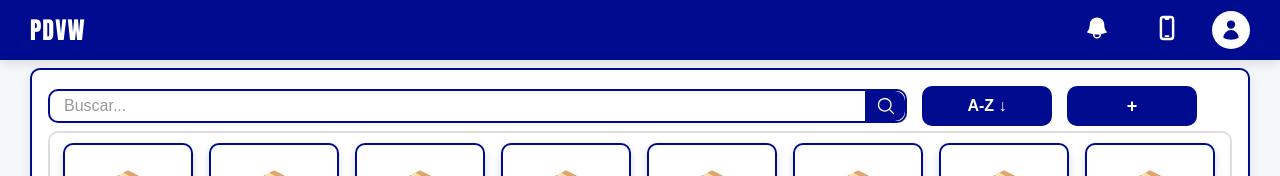
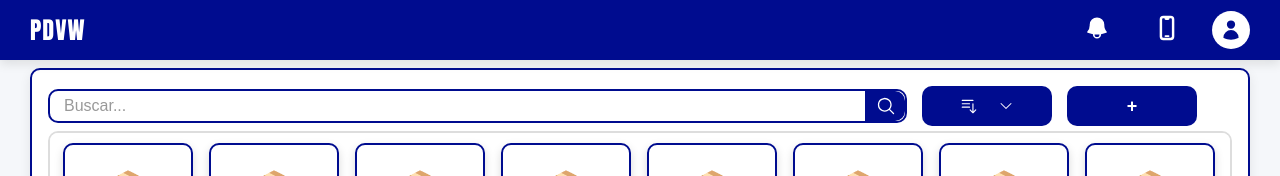
Before and after one commit to jjcm296/PDVMWeb, a React (Create React App) app in the folder frontend/: page /products in a window 1280 px wide. Shown: the top 176 px of the page. Built offline with nearby package versions, Linux system fonts and the light colour scheme.

Commit message:
fix: corrige diseño y funcionalidad del botón de filtro
- Se muestra solo el ícono seleccionado en el botón
- Se alinea correctamente el ícono y la flecha hacia la derecha
- Se elimina texto innecesario para un diseño más limpio

```diff
--- a/frontend/src/componenst/ui/botonFiltro/BotonFiltro.css
+++ b/frontend/src/componenst/ui/botonFiltro/BotonFiltro.css
@@ -1,7 +1,16 @@
+.boton-filtro-wrapper {
+    position: relative;
+    display: inline-block;
+}
+
 .boton-filtro-global {
+    display: flex;
+    align-items: center;
+    gap: 6px;
+    justify-content: center;
     height: 40px;
     width: 130px;
-    padding: 10px 40px;
+    padding: 10px;
     font-size: 16px;
     font-weight: bold;
     background-color: var(--color-principal, #000c8f);
@@ -12,8 +21,83 @@
     transition: background-color 0.3s ease;
 }
 
-.boton-filtro-global:hover {
+.boton-filtro-wrapper:hover .boton-filtro-global {
     background-color: white;
     color: var(--color-principal, #000c8f);
     border: 2px solid var(--color-principal, #000c8f);
 }
+
+
+.filtro-dropdown {
+    position: absolute;
+    top: 100%; /* justo debajo del botón sin espacio */
+    right: 0;
+    background-color: white;
+    border: 2px solid var(--color-principal, #000c8f);
+    border-radius: 10px;
+    list-style: none;
+    margin: 0;
+    padding: 0;
+    width: 160px;
+    box-shadow: 0 4px 8px rgba(0, 0, 0, 0.1);
+    z-index: 999;
+    font-family: 'Segoe UI', sans-serif;
+    opacity: 0;
+    pointer-events: none;
+    transition: opacity 0.2s ease;
+}
+
+.boton-filtro-wrapper:hover .filtro-dropdown {
+    opacity: 1;
+    pointer-events: auto;
+}
+
+
+.filtro-dropdown li {
+    padding: 10px;
+    cursor: pointer;
+    transition: background-color 0.2s ease;
+}
+
+.filtro-dropdown li:hover {
+    background-color: #f2f2f2;
+    color: var(--color-principal, #000c8f);
+}
+
+.icono-chevron {
+    width: 16px;
+    height: 16px;
+    margin-left: 6px;
+    vertical-align: middle;
+}
+
+.icono-opcion {
+    width: 18px;
+    height: 18px;
+    margin-right: 8px;
+    vertical-align: middle;
+}
+
+.color-verde {
+    color: #1a7f37; /* Verde oscuro para mayor precio */
+}
+
+.color-rojo {
+    color: #b91c1c; /* Rojo oscuro para menor precio */
+}
+
+.rotado {
+    transform: rotate(180deg);
+}
+
+.icono-opcion.rotado {
+    transform: rotate(180deg);
+}
+
+.etiqueta-seleccion {
+    margin-left: 6px;
+    font-size: 14px;
+    font-weight: 600;
+    color: #000c8f;
+    white-space: nowrap;
+}
--- a/frontend/src/componenst/ui/botonFiltro/BotonFiltro.jsx
+++ b/frontend/src/componenst/ui/botonFiltro/BotonFiltro.jsx
@@ -1,11 +1,54 @@
-import React from 'react';
+import React, { useState } from 'react';
 import './BotonFiltro.css';
+import {
+    ArrowDownIcon,
+    ArrowUpIcon,
+    BarsArrowDownIcon,
+    ArrowTrendingUpIcon,
+    ArrowTrendingDownIcon,
+    ChevronDownIcon
+} from '@heroicons/react/24/solid';
 
-const BotonFiltro = ({ onClick }) => {
+const opciones = [
+    { label: 'A-Z', value: 'az', icon: <ArrowDownIcon className="icono-opcion" /> },
+    { label: 'Z-A', value: 'za', icon: <ArrowUpIcon className="icono-opcion" /> },
+    { label: 'Nombre', value: 'nombre', icon: <BarsArrowDownIcon className="icono-opcion" /> },
+    {
+        label: 'Mayor precio',
+        value: 'precio_mayor',
+        icon: <ArrowTrendingUpIcon className="icono-opcion" />
+    },
+    {
+        label: 'Menor precio',
+        value: 'precio_menor',
+        icon: <ArrowTrendingDownIcon className="icono-opcion" />
+    }
+];
+
+const BotonFiltro = ({ onSelect }) => {
+    const [opcionSeleccionada, setOpcionSeleccionada] = useState(null);
+
+    const handleSeleccion = (valor, opcion) => {
+        setOpcionSeleccionada(opcion);
+        onSelect?.(valor);
+    };
+
     return (
-        <button className="boton-filtro-global" onClick={onClick}>
-            A-Z ↓
-        </button>
+        <div className="boton-filtro-wrapper">
+            <button className="boton-filtro-global">
+                {opcionSeleccionada?.icon || <BarsArrowDownIcon className="icono-opcion" />}
+                <ChevronDownIcon className="icono-chevron" />
+            </button>
+
+            <ul className="filtro-dropdown">
+                {opciones.map((op) => (
+                    <li key={op.value} onClick={() => handleSeleccion(op.value, op)}>
+                        {op.icon}
+                        {op.label}
+                    </li>
+                ))}
+            </ul>
+        </div>
     );
 };
 
```
